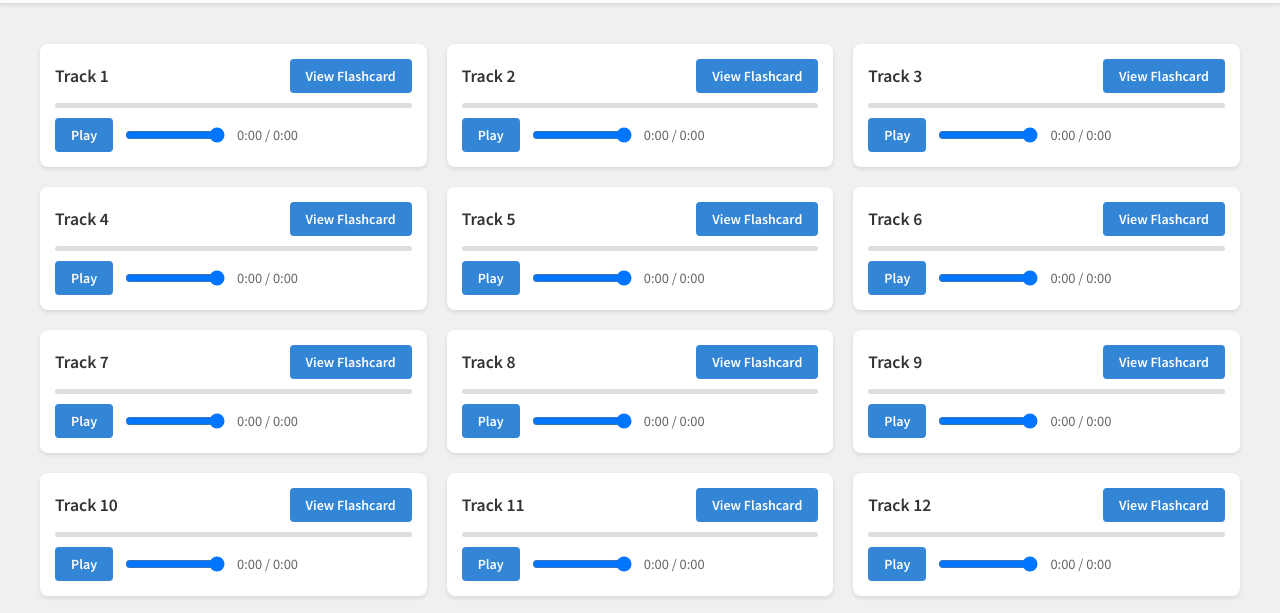
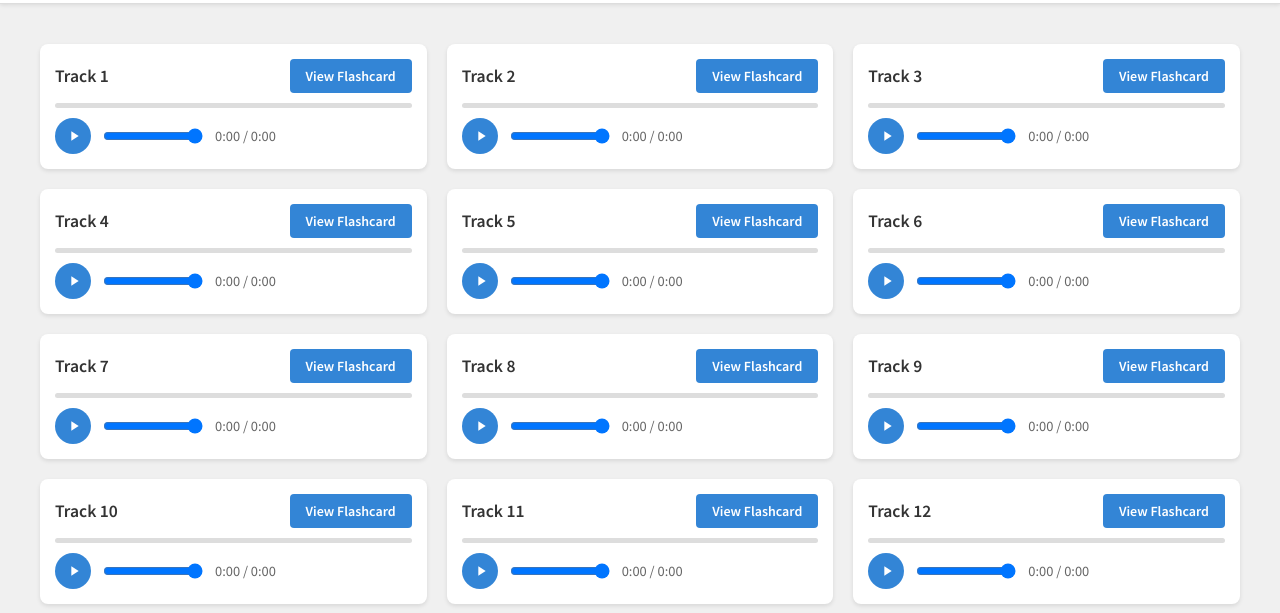
Before and after one commit to taogeht/mschool, a plain HTML site: page english-is-fun-3a/index.html in a window 1280 px wide. Shown: the part 147-760 px from the top of the page. Drawn offline with nearby package versions, Linux system fonts and the light colour scheme.

Commit message:
changed play button style

```diff
--- a/english-is-fun-3a/player.js
+++ b/english-is-fun-3a/player.js
@@ -26,8 +26,8 @@ const tracks = [
     { id: 'track12', title: 'Track 12', file: '../audio/eif3a/Track12.mp3' },
     { id: 'track13', title: 'Track 13', file: '../audio/eif3a/Track13.mp3' },
     { id: 'track14', title: 'Track 14', file: '../audio/eif3a/Track14.mp3' },
-    { id: 'track15', title: 'Track 13', file: '../audio/eif3a/Track15.mp3' },
-    { id: 'track16', title: 'Track 14', file: '../audio/eif3a/Track16.mp3' }
+    { id: 'track15', title: 'Track 15', file: '../audio/eif3a/Track15.mp3' },
+    { id: 'track16', title: 'Track 16', file: '../audio/eif3a/Track16.mp3' }
 
 ];
 
@@ -41,10 +41,13 @@ class AudioPlayer {
         this.isPlaying = false;
         this.isSinglePlayer = isSinglePlayer;
         this.createPlayer();
-        this.setupEventListeners();
+
     }
 
     createPlayer() {
+        const playIcon = `<svg viewBox="0 0 24 24"><path d="M8 5v14l11-7z"/></svg>`;
+        const pauseIcon = `<svg viewBox="0 0 24 24"><path d="M6 19h4V5H6v14zm8-14v14h4V5h-4z"/></svg>`;
+
         this.container.innerHTML = `
             <div class="track-container ${this.isSinglePlayer ? 'single-player' : ''}">
                 <div class="track-header">
@@ -59,7 +62,9 @@ class AudioPlayer {
                 </div>
                 <div class="controls">
                     <div class="primary-controls">
-                        <button class="play-pause">Play</button>
+                        <button class="play-pause-btn play" aria-label="Play">
+                            ${playIcon}
+                        </button>
                         <input type="range" class="volume-control" min="0" max="1" step="0.1" value="1">
                         <span class="time-display">0:00 / 0:00</span>
                     </div>
@@ -67,21 +72,33 @@ class AudioPlayer {
             </div>
         `;
 
-        this.playPauseBtn = this.container.querySelector('.play-pause');
+        this.playPauseBtn = this.container.querySelector('.play-pause-btn');
         this.progressBar = this.container.querySelector('.progress-bar');
         this.progressContainer = this.container.querySelector('.progress-container');
         this.volumeControl = this.container.querySelector('.volume-control');
         this.timeDisplay = this.container.querySelector('.time-display');
     }
 
-    setupEventListeners() {
-        this.playPauseBtn.addEventListener('click', () => this.togglePlayPause());
-        this.progressContainer.addEventListener('click', (e) => this.seek(e));
-        this.volumeControl.addEventListener('input', (e) => this.setVolume(e));
+    play() {
+        this.audio.play();
+        this.playPauseBtn.innerHTML = `<svg viewBox="0 0 24 24"><path d="M6 19h4V5H6v14zm8-14v14h4V5h-4z"/></svg>`;
+        this.playPauseBtn.classList.remove('play');
+        this.playPauseBtn.classList.add('pause');
+        this.playPauseBtn.setAttribute('aria-label', 'Pause');
+        this.isPlaying = true;
+        currentlyPlaying = this;
+    }
 
-        this.audio.addEventListener('timeupdate', () => this.updateProgress());
-        this.audio.addEventListener('ended', () => this.onTrackEnd());
-        this.audio.addEventListener('loadedmetadata', () => this.updateTimeDisplay());
+    pause() {
+        this.audio.pause();
+        this.playPauseBtn.innerHTML = `<svg viewBox="0 0 24 24"><path d="M8 5v14l11-7z"/></svg>`;
+        this.playPauseBtn.classList.remove('pause');
+        this.playPauseBtn.classList.add('play');
+        this.playPauseBtn.setAttribute('aria-label', 'Play');
+        this.isPlaying = false;
+        if (currentlyPlaying === this) {
+            currentlyPlaying = null;
+        }
     }
 
     togglePlayPause() {
@@ -92,22 +109,6 @@ class AudioPlayer {
                 currentlyPlaying.pause();
             }
             this.play();
-        }
-    }
-
-    play() {
-        this.audio.play();
-        this.playPauseBtn.textContent = 'Pause';
-        this.isPlaying = true;
-        currentlyPlaying = this;
-    }
-
-    pause() {
-        this.audio.pause();
-        this.playPauseBtn.textContent = 'Play';
-        this.isPlaying = false;
-        if (currentlyPlaying === this) {
-            currentlyPlaying = null;
         }
     }
 
--- a/english-is-fun-3a/styles.css
+++ b/english-is-fun-3a/styles.css
@@ -389,3 +389,25 @@ button:disabled {
 .single-player {
     margin-bottom: 20px;
 }
+
+.play-pause-btn {
+    width: 36px;
+    height: 36px;
+    border-radius: 50%;
+    padding: 0;
+    display: flex;
+    align-items: center;
+    justify-content: center;
+    min-width: unset;
+}
+
+.play-pause-btn svg {
+    width: 16px;
+    height: 16px;
+    fill: white;
+}
+
+/* Adjust the play icon position slightly */
+.play-pause-btn.play svg {
+    margin-left: 2px;
+}
```
